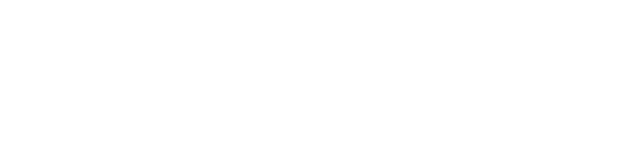
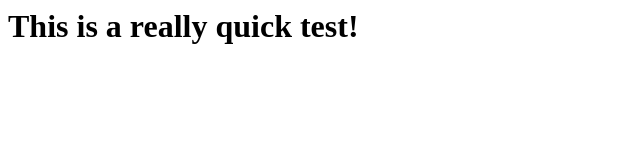
Before and after one commit to nguyenghenry/HN-Website, a plain HTML site: page Website/index.html in a window 1280 px wide. Shown: the whole page, without its empty margins (0-640 px from the left). Drawn offline with Linux system fonts and the light colour scheme.

Commit message:
Third Commit

```diff
--- a/Website/index.html
+++ b/Website/index.html
@@ -7,5 +7,7 @@
 </head>
 <body>
 
+<h1>This is a really quick test!</h1>
+
 </body>
 </html>
```
